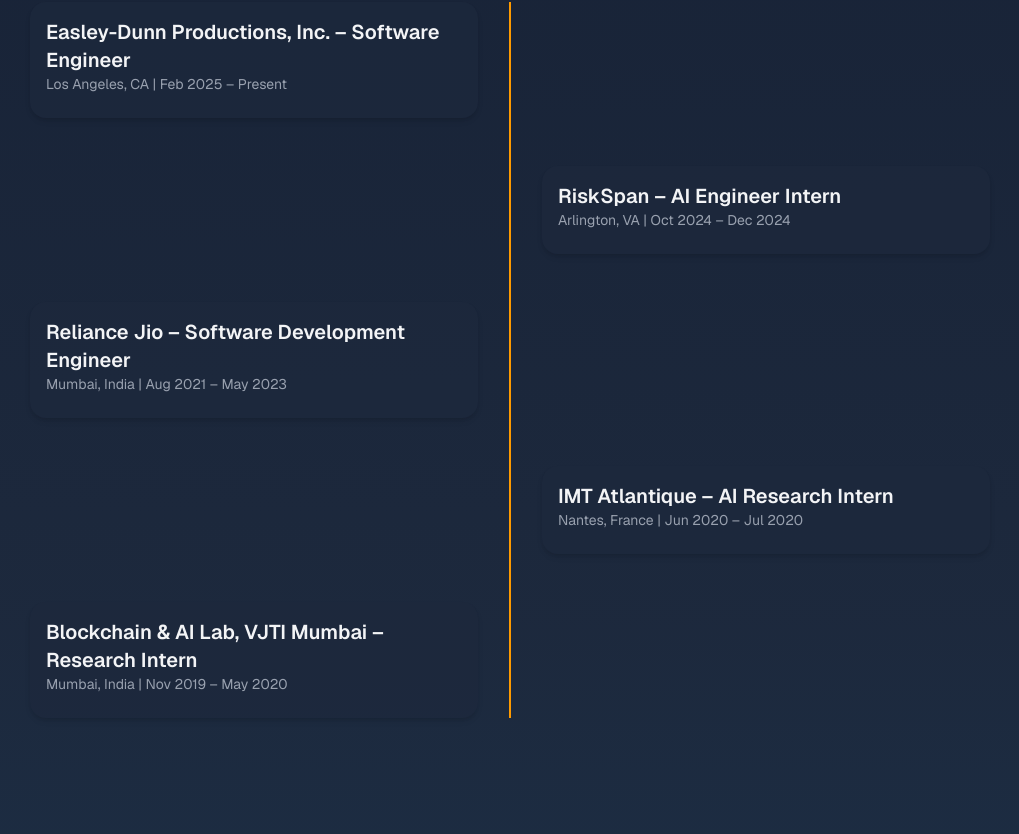
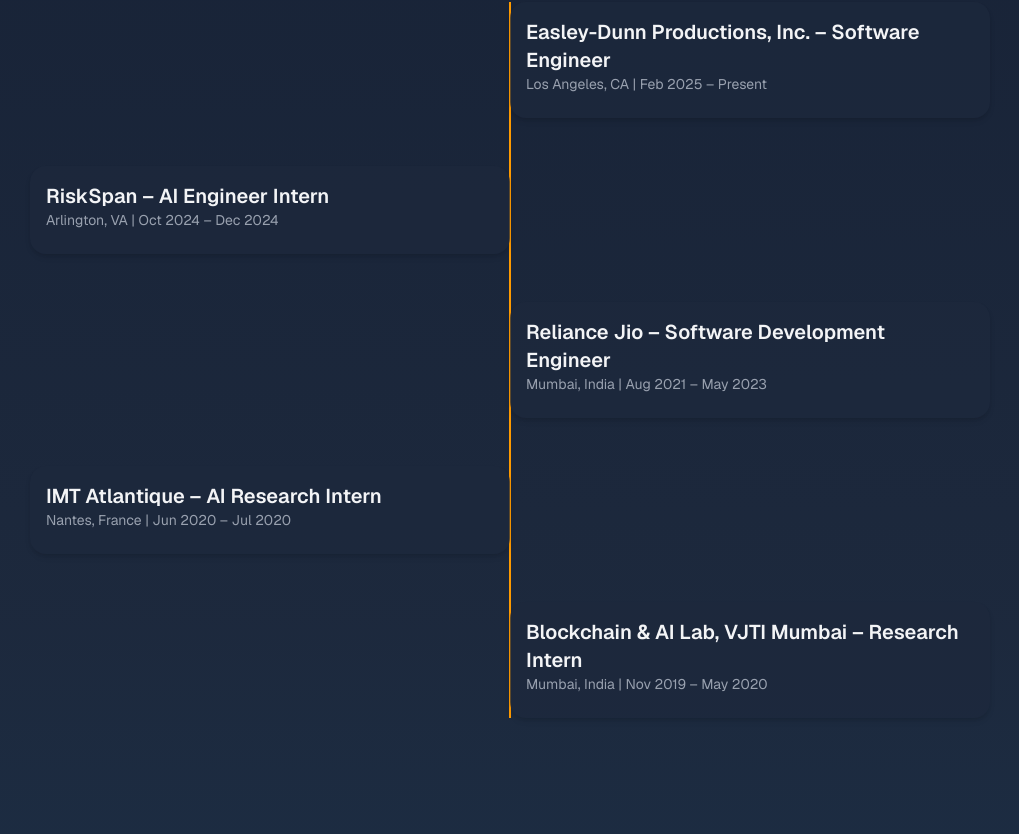
Before and after one commit to pearlpatel207/my_resume, a Next.js app: page / in a window 1280 px wide. Shown: the part 1746-2580 px from the top of the page, without its empty margins (130-1149 px from the left). Built offline with nearby package versions, Linux system fonts and the light colour scheme.

Commit message:
Fixed Experiences section for mobile

```diff
--- a/src/app/page.tsx
+++ b/src/app/page.tsx
@@ -6,7 +6,7 @@
 import { Card, CardContent } from "@/components/ui/card";
 import { Github, Linkedin, Mail, Underline } from "lucide-react";
 import { projects } from "@/data/projects";
-import { experiences } from "@/data/experiences";
+import ExperienceTimeline from "@/components/ExperienceTimeline";
 
 export default function Portfolio() {
   const aboutRef = useRef<HTMLDivElement | null>(null);
@@ -26,12 +26,6 @@
     day: "bg-gradient-to-b from-sky-200 via-sky-100 to-amber-100 text-gray-800",
     sunset: "bg-gradient-to-b from-pink-300 via-orange-200 to-purple-300 text-gray-900",
     night: "bg-gradient-to-b from-slate-900 via-slate-800 to-sky-900 text-gray-100",
-  };
-
-  const [expandedIndex, setExpandedIndex] = useState<number | null>(null);
-
-  const toggleExpand = (index: number) => {
-    setExpandedIndex(expandedIndex === index ? null : index);
   };
 
   const handleDiveIn = () => {
@@ -219,43 +213,7 @@
       </section>
 
       {/* EXPERIENCE - Interactive Timeline */}
-      <section id="experience" className="py-20 px-6">
-        <h2 className="text-3xl font-bold text-center mb-12">👣 Experience</h2>
-
-        <div className="relative max-w-5xl mx-auto">
-          <div className="absolute left-1/2 md:left-1/2 sm:left-6 transform -translate-x-1/2 md:h-full h-full border-l-2 border-amber-500"></div>
-
-          <div className="space-y-12">
-            {experiences.map((exp, i) => (
-              <div
-                key={i}
-                className={`flex flex-col md:flex-row ${
-                  exp.align === "right" ? "md:justify-end" : "md:justify-start"
-                } relative group`}
-              >
-                <div className="w-full md:w-1/2 md:pr-8 md:pl-8 relative z-10">
-                  <div
-                    className="bg-white/70 dark:bg-slate-800/70 rounded-2xl shadow-md p-4 transition-all duration-300 group-hover:p-6 group-hover:shadow-xl cursor-pointer"
-                    onClick={() => toggleExpand(i)}
-                  >
-                    <h3 className="text-xl font-semibold">{exp.title}</h3>
-                    <p className="text-gray-500 dark:text-gray-400 text-sm">{exp.location}</p>
-                    <ul
-                      className={`mt-2 space-y-1 list-disc list-inside text-gray-700 dark:text-gray-200 overflow-hidden transition-all duration-300 ${
-                        expandedIndex === i ? "max-h-96" : "max-h-0 md:group-hover:max-h-96"
-                      }`}
-                    >
-                      {exp.bullets.map((b, idx) => (
-                        <li key={idx}>{b}</li>
-                      ))}
-                    </ul>
-                  </div>
-                </div>
-              </div>
-            ))}
-          </div>
-        </div>
-      </section>
+      <ExperienceTimeline />
 
       {/* PROJECTS */}
       <section className="py-20 px-6">
--- /dev/null
+++ b/src/components/ExperienceTimeline.tsx
@@ -0,0 +1,75 @@
+"use client";
+
+import { useState } from "react";
+import { experiences, Experience } from "@/data/experiences";
+
+export default function ExperienceTimeline() {
+  const [expandedIndex, setExpandedIndex] = useState<number | null>(null);
+
+  const handleClick = (index: number) => {
+    setExpandedIndex(expandedIndex === index ? null : index);
+  };
+
+  return (
+    <section id="experience" className="py-20 px-6">
+      <h2 className="text-3xl font-bold text-center mb-12">👣 Experience</h2>
+      <div className="relative max-w-5xl mx-auto">
+        {/* Central vertical line */}
+        <div className="absolute left-1/2 transform -translate-x-1/2 h-full border-l-2 border-amber-500"></div>
+
+        <div className="space-y-12">
+          {experiences.map((exp: Experience, i: number) => (
+            <div
+            key={i}
+            className={`md:flex relative group ${
+              exp.align === "left" ? "md:justify-start" : "md:justify-end"
+            }`}
+          >
+            {exp.align === "left" && <div className="md:w-1/2"></div>}
+
+            <div
+              className={`md:w-1/2 ${
+                exp.align === "left" ? "md:pr-8" : "md:pl-8"
+              } relative z-10`}
+            >
+              <div
+                className="bg-white/70 dark:bg-slate-800/70 rounded-2xl shadow-md p-4 transition-all duration-300 cursor-pointer group-hover:p-6 group-hover:shadow-xl"
+                onClick={() => handleClick(i)}
+              >
+                <h3 className="text-xl font-semibold">{exp.title}</h3>
+                <p className="text-gray-500 dark:text-gray-400 text-sm">{exp.location}</p>
+
+                <ul
+                  className={`mt-2 space-y-1 list-disc list-inside text-gray-700 dark:text-gray-200 overflow-hidden transition-all duration-300 ${
+                    expandedIndex === i ? "max-h-96" : "max-h-0 md:group-hover:max-h-96"
+                  }`}
+                >
+                  {exp.bullets.map((b, idx) =>
+                    b.link ? (
+                      <li key={idx}>
+                        <a
+                          href={b.link}
+                          target="_blank"
+                          rel="noopener noreferrer"
+                          className="text-amber-500 underline hover:text-amber-600 transition-colors"
+                        >
+                          {b.text}
+                        </a>
+                      </li>
+                    ) : (
+                      <li key={idx}>{b.text}</li>
+                    )
+                  )}
+                </ul>
+              </div>
+            </div>
+
+            {exp.align === "right" && <div className="md:w-1/2"></div>}
+          </div>
+
+          ))}
+        </div>
+      </div>
+    </section>
+  );
+}
--- a/src/data/experiences.ts
+++ b/src/data/experiences.ts
@@ -1,11 +1,23 @@
-export const experiences = [
+export interface Bullet {
+    text: string;
+    link?: string;
+  }
+
+  export interface Experience {
+    title: string;
+    location: string;
+    bullets: Bullet[];
+    align: "left" | "right";
+  }
+
+  export const experiences: Experience[] = [
     {
       title: "Easley-Dunn Productions, Inc. – Software Engineer",
       location: "Los Angeles, CA | Feb 2025 – Present",
       bullets: [
-        "Implemented backend systems and gameplay in Unity, integrating APIs and ensuring reliability across distributed components.",
-        "Led feature development and performance optimization, debugging critical issues to improve scalability of production systems.",
-        "Optimized memory usage and frame rates, ensuring a smoother user experience.",
+        { text: "Implemented backend systems and gameplay in Unity, integrating APIs and ensuring reliability across distributed components." },
+        { text: "Led feature development and performance optimization, debugging critical issues to improve scalability of production systems." },
+        { text: "Optimized memory usage and frame rates, ensuring a smoother user experience." },
       ],
       align: "left",
     },
@@ -13,9 +25,9 @@
       title: "RiskSpan – AI Engineer Intern",
       location: "Arlington, VA | Oct 2024 – Dec 2024",
       bullets: [
-        "Built Generative AI models (GANs, VAEs) to create synthetic financial datasets, improving data diversity and model accuracy.",
-        "Optimized models via hyperparameter tuning, feature selection, and bias mitigation, improving predictive accuracy.",
-        "Developed ETL pipelines for preprocessing and validating financial datasets.",
+        { text: "Built Generative AI models (GANs, VAEs) to create synthetic financial datasets, improving data diversity and model accuracy." },
+        { text: "Optimized models via hyperparameter tuning, feature selection, and bias mitigation, improving predictive accuracy." },
+        { text: "Developed ETL pipelines for preprocessing and validating financial datasets." },
       ],
       align: "right",
     },
@@ -23,8 +35,8 @@
       title: "Reliance Jio – Software Development Engineer",
       location: "Mumbai, India | Aug 2021 – May 2023",
       bullets: [
-        "Performed thorough testing on mobile and web applications, collaborating with developers to identify and resolve bugs, improving usability and user experience.",
-        "Supported backend development of an internal data analytics tool.",
+        { text: "Performed thorough testing on mobile and web applications, collaborating with developers to improve usability." },
+        { text: "Supported backend development of an internal data analytics tool." },
       ],
       align: "left",
     },
@@ -32,8 +44,8 @@
       title: "IMT Atlantique – AI Research Intern",
       location: "Nantes, France | Jun 2020 – Jul 2020",
       bullets: [
-        "Developed RNN and LSTM-based prediction models for solar energy power production, reducing errors by 50%.",
-        "Find my work here: https://github.com/pearlpatel207/Estimation-of-Electricity-Production-from-Photovoltaic-Panels",
+        { text: "Developed RNN and LSTM-based prediction models for solar energy power production, reducing errors by 50%." },
+        { text: "Find my work here", link: "https://github.com/pearlpatel207/Estimation-of-Electricity-Production-from-Photovoltaic-Panels" },
       ],
       align: "right",
     },
@@ -41,8 +53,8 @@
       title: "Blockchain & AI Lab, VJTI Mumbai – Research Intern",
       location: "Mumbai, India | Nov 2019 – May 2020",
       bullets: [
-        "Engineered Deepfake detection models using CNN-based architectures, improving accuracy.",
-        "Built efficient video data pipelines for high-dimensional inputs, improving detection performance.",
+        { text: "Engineered Deepfake detection models using CNN-based architectures, improving accuracy." },
+        { text: "Built efficient video data pipelines for high-dimensional inputs, improving detection performance." },
       ],
       align: "left",
     },
```
